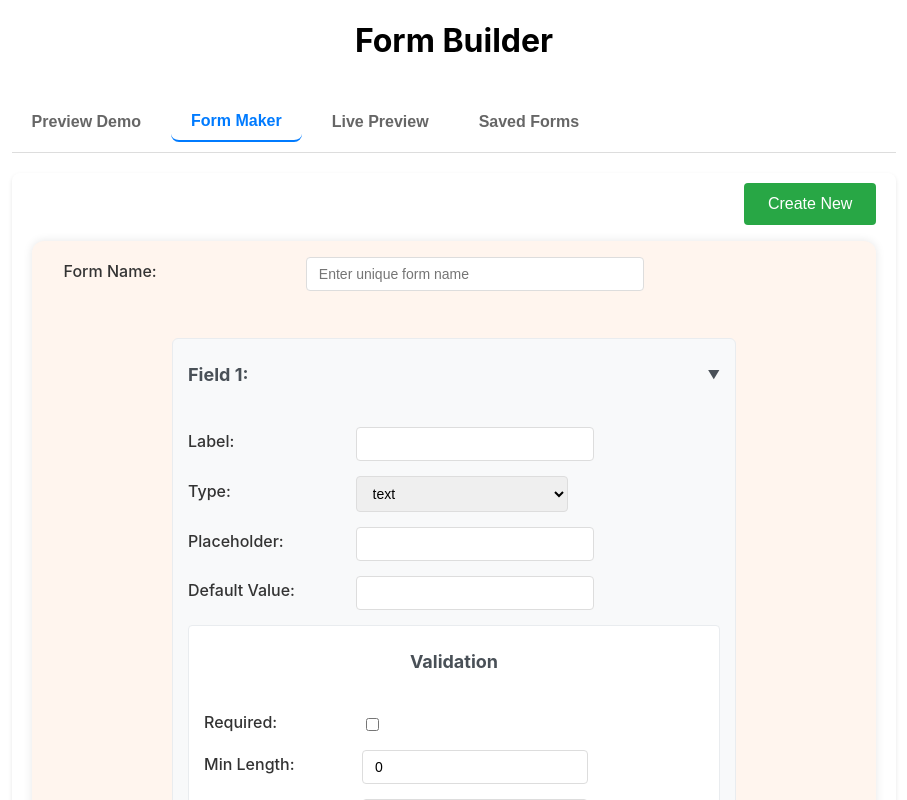
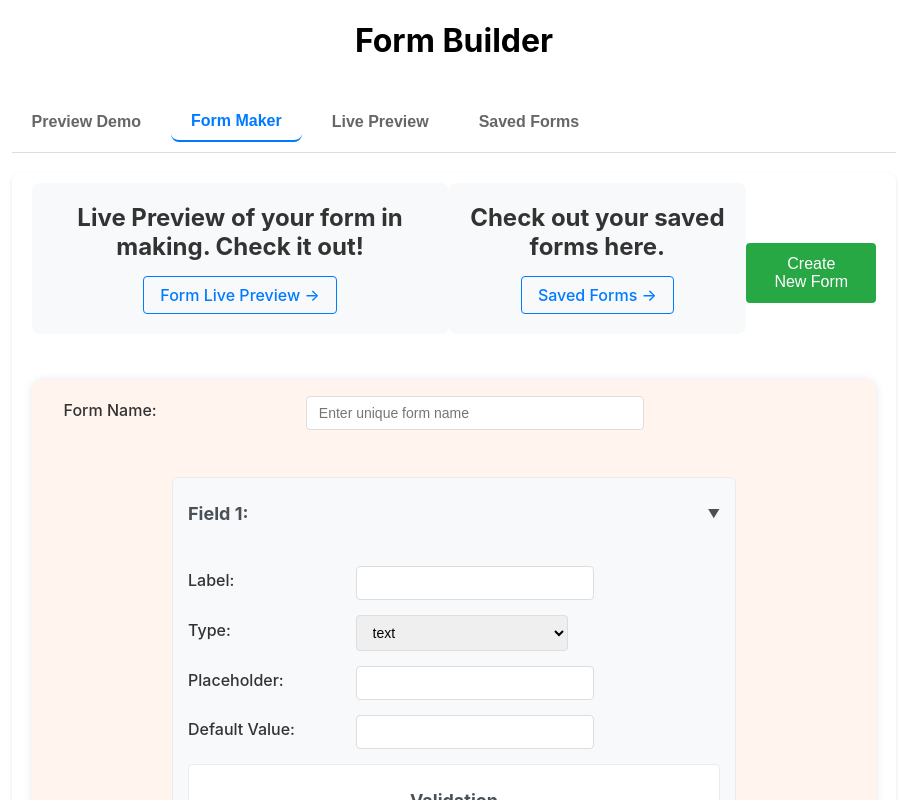
Before and after one commit to vishalsingh4/form-builder, a React (Vite) app: page / in a window 1280 px wide. Both pictures are taken after a click on the button "Form Maker". Shown: the top 800 px of the page, without its empty margins (186-1093 px from the left). Built offline with nearby package versions, Linux system fonts and the light colour scheme.

Commit message:
styling fixes

```diff
--- a/src/components/FormMaker/index.css
+++ b/src/components/FormMaker/index.css
@@ -289,7 +289,8 @@
 
 .create-new-form-container {
   display: flex;
-  justify-content: flex-end;
+  align-items: center;
+  justify-content: space-between;
 }
 
 .create-new-form-btn {
--- a/src/components/FormMaker/index.tsx
+++ b/src/components/FormMaker/index.tsx
@@ -260,6 +260,18 @@ const FormMaker: React.FC = () => {
             {activeTab === 'maker' && (
                 <div className="form-maker-content">
                     <div className="create-new-form-container">
+                        <div className="preview-description">
+                            <h2>Live Preview of your form in making. Check it out!</h2>
+                            <a href="#" onClick={(e) => { e.preventDefault(); setActiveTab('livePreview'); }}>
+                                Form Live Preview →
+                            </a>
+                        </div>
+                        <div className="preview-description">
+                            <h2>Check out your saved forms here.</h2>
+                            <a href="#" onClick={(e) => { e.preventDefault(); setActiveTab('savedForms'); }}>
+                                Saved Forms →
+                            </a>
+                        </div>
                         <button
                             onClick={() => {
                                 setFormName('');
@@ -268,7 +280,7 @@ const FormMaker: React.FC = () => {
                             }}
                             className="create-new-form-btn"
                         >
-                            Create New
+                            Create New Form
                         </button>
                     </div>
                     <form className="form-maker-form" onSubmit={handleSubmit}>
```
